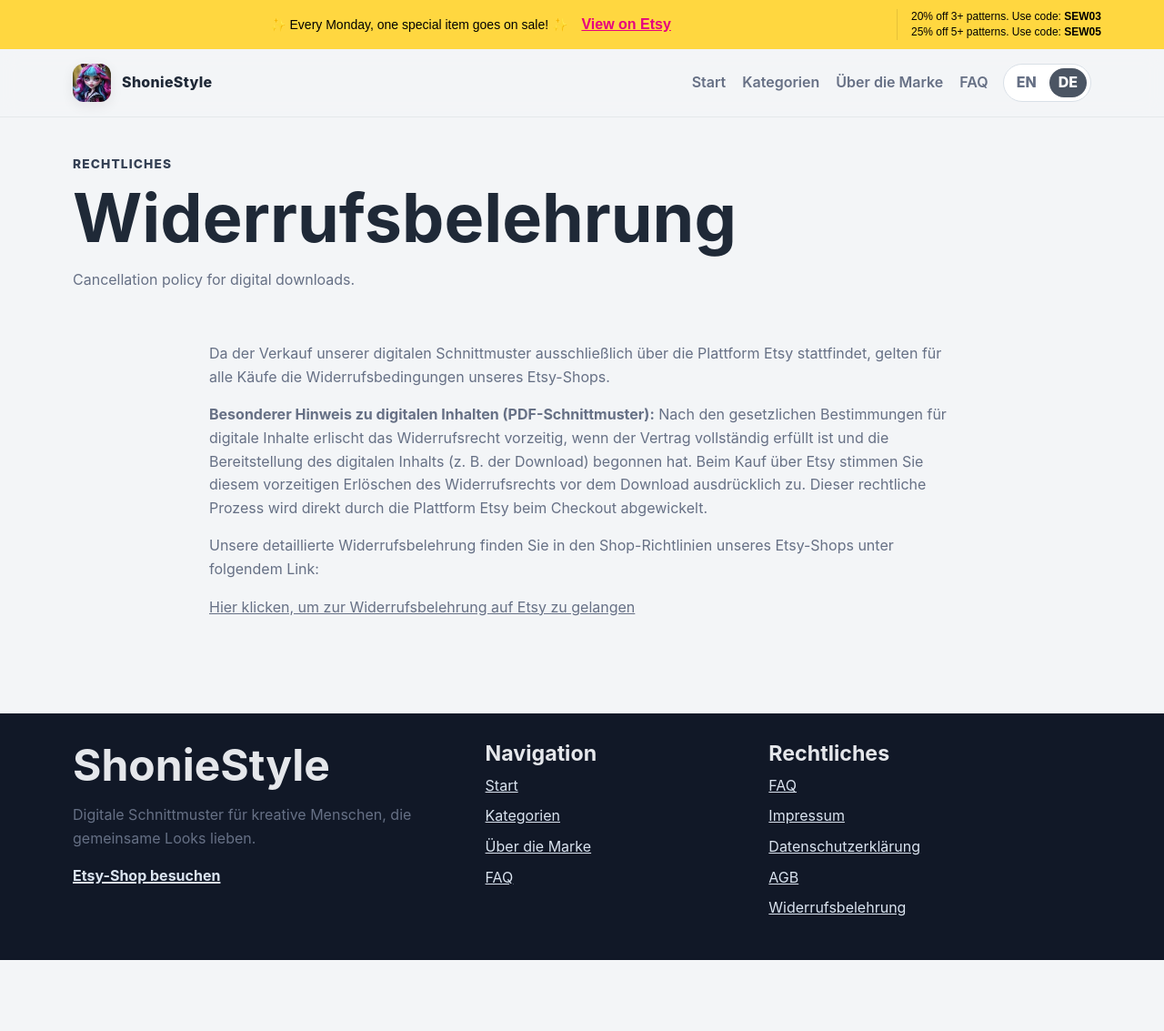
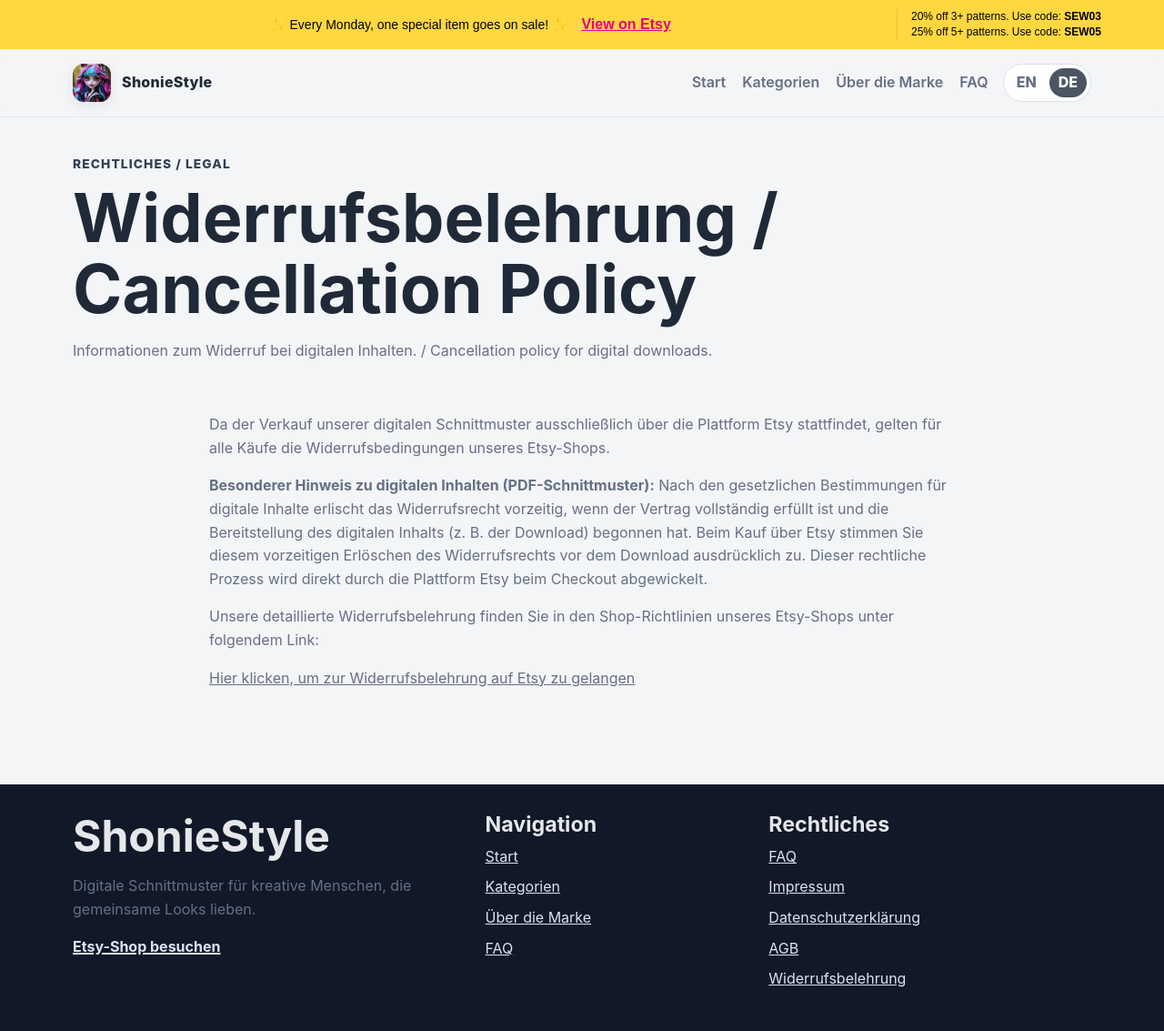
Before and after one commit to ShonieStyle/shoniestyle.github.io, a Jekyll site: the page built from widerrufsbelehrung.md, in a window 1280 px wide. Shown: the whole page at 91% size. Built offline with Jekyll 4.4.1, drawn with Linux system fonts in a browser that asks for light colours; before the commit the page ends 1055 px from its top, so only the background shows below that.

Commit message:
Update widerrufsbelehrung.md

```diff
--- a/widerrufsbelehrung.md
+++ b/widerrufsbelehrung.md
@@ -1,9 +1,9 @@
 ---
 layout: page
 lang: de
-title: Widerrufsbelehrung
-eyebrow: Rechtliches
-lead: Cancellation policy for digital downloads.
+title: Widerrufsbelehrung / Cancellation Policy
+eyebrow: Rechtliches / Legal
+lead: Informationen zum Widerruf bei digitalen Inhalten. / Cancellation policy for digital downloads.
 permalink: /widerrufsbelehrung/
 ---
 
```
